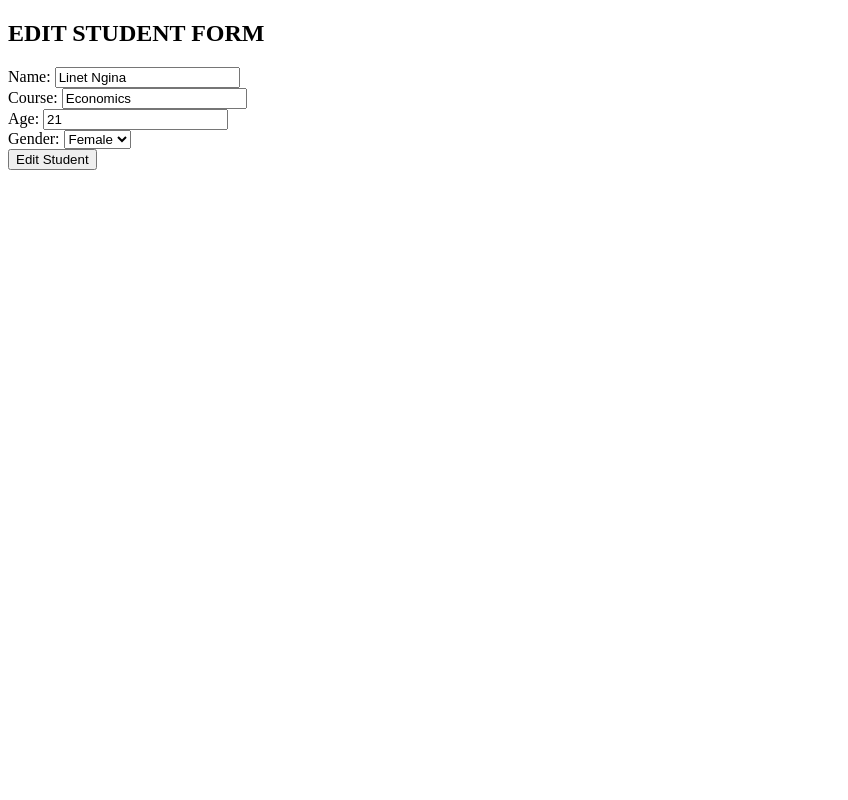
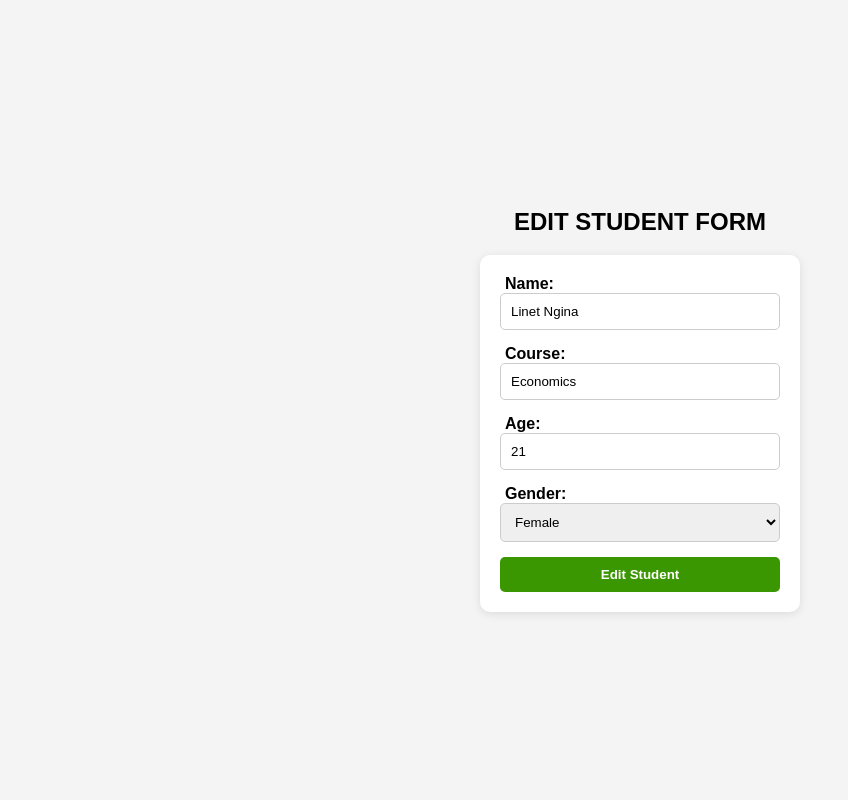
Before and after one commit to Erickkaris/DjangoSchool2, a Django app: page /website/edit/4/ in a window 1280 px wide. Shown: the whole page, without its empty margins (0-848 px from the left). Run offline with Django 5.2, Linux system fonts and the light colour scheme; data comes from the database, SQL or seed files in the repository; both versions use the stored data as it was after the commit.

Commit message:
Fourth commit

```diff
--- a/website/templates/add_student.html
+++ b/website/templates/add_student.html
@@ -58,7 +58,7 @@
         }
 
         form button {
-            background-color: #4CAF50;
+            background-color: #ff7474;
             color: white;
             padding: 10px 20px;
             border: none;
@@ -68,7 +68,7 @@
             width: 100%;
         }
         form button:hover {
-            background-color: #45a049;
+            background-color: #ed4f4f;
         }
     </style>
 </head>
--- a/website/templates/edit_student.html
+++ b/website/templates/edit_student.html
@@ -4,6 +4,75 @@
     <meta charset="UTF-8">
     <title>Edit Student</title>
 </head>
+
+    <style>
+        * {
+            box-sizing: border-box;
+        }
+        body {
+            font-family: 'Poppins', sans-serif;
+            background-color: #f4f4f4;
+            display: flex;
+            flex-direction: column;
+            justify-content: center;
+            align-items: center;
+            height: 100vh;
+            margin: 0;
+        }
+        h2 {
+            text-align: left;
+        }
+        form h2 {
+            text-align: center;
+        }
+        form {
+            background-color: white;
+            padding: 20px;
+            border-radius: 10px;
+            box-shadow: 0 2px 10px rgba(0, 0, 0, 0.1);
+            width: 25%;
+            height: auto;
+            text-align: center;
+        }
+
+        form label {
+            display: block;
+            font-weight: bold;
+            text-align: left;
+            margin-left: 5px;
+        }
+
+        form input {
+            width: 100%;
+            padding: 10px;
+            margin-top: 0px;
+            margin-bottom: 15px;
+            border: 1px solid #ccc;
+            border-radius: 5px;
+        }
+        form select {
+            width: 100%;
+            padding: 10px;
+            margin-top: 0px;
+            margin-bottom: 15px;
+            border: 1px solid #ccc;
+            border-radius: 5px;
+        }
+
+        form button {
+            background-color: #3b9701;
+            color: white;
+            padding: 10px 20px;
+            border: none;
+            border-radius: 5px;
+            cursor: pointer;
+            font-weight: bold;
+            width: 100%;
+        }
+        form button:hover {
+            background-color: #2a6102;
+        }
+    </style>
 <body>
 <h2>EDIT STUDENT FORM</h2>
 <form action="" method="post">
--- a/website/templates/login.html
+++ b/website/templates/login.html
@@ -37,7 +37,7 @@
         }
 
         form button {
-            background-color: #4CAF50;
+            background-color: #04a81b;
             color: white;
             padding: 10px 20px;
             border: none;
@@ -47,7 +47,7 @@
             width: 100%;
         }
         form button:hover {
-            background-color: #45a049;
+            background-color: #037810;
         }
     </style>
 </head>
--- a/website/templates/signup.html
+++ b/website/templates/signup.html
@@ -39,7 +39,7 @@
         }
 
         form button {
-            background-color: #4CAF50;
+            background-color: #1375b1;
             color: white;
             padding: 10px 20px;
             border: none;
@@ -49,7 +49,7 @@
             width: 100%;
         }
         form button:hover {
-            background-color: #45a049;
+            background-color: #001c78;
         }
     </style>
 </head>
```
Also changed, not shown: website/templates/dashboard.html (+7 -2 lines), db.sqlite3.
